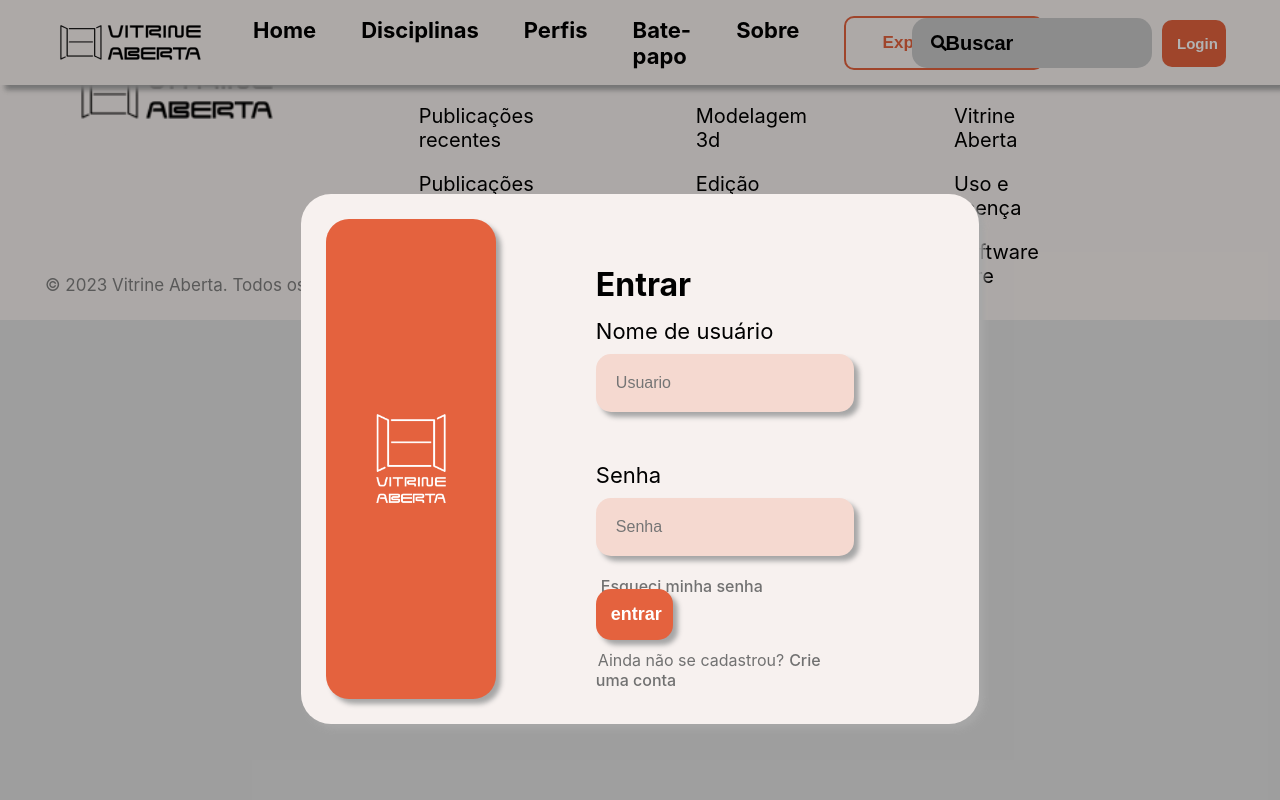
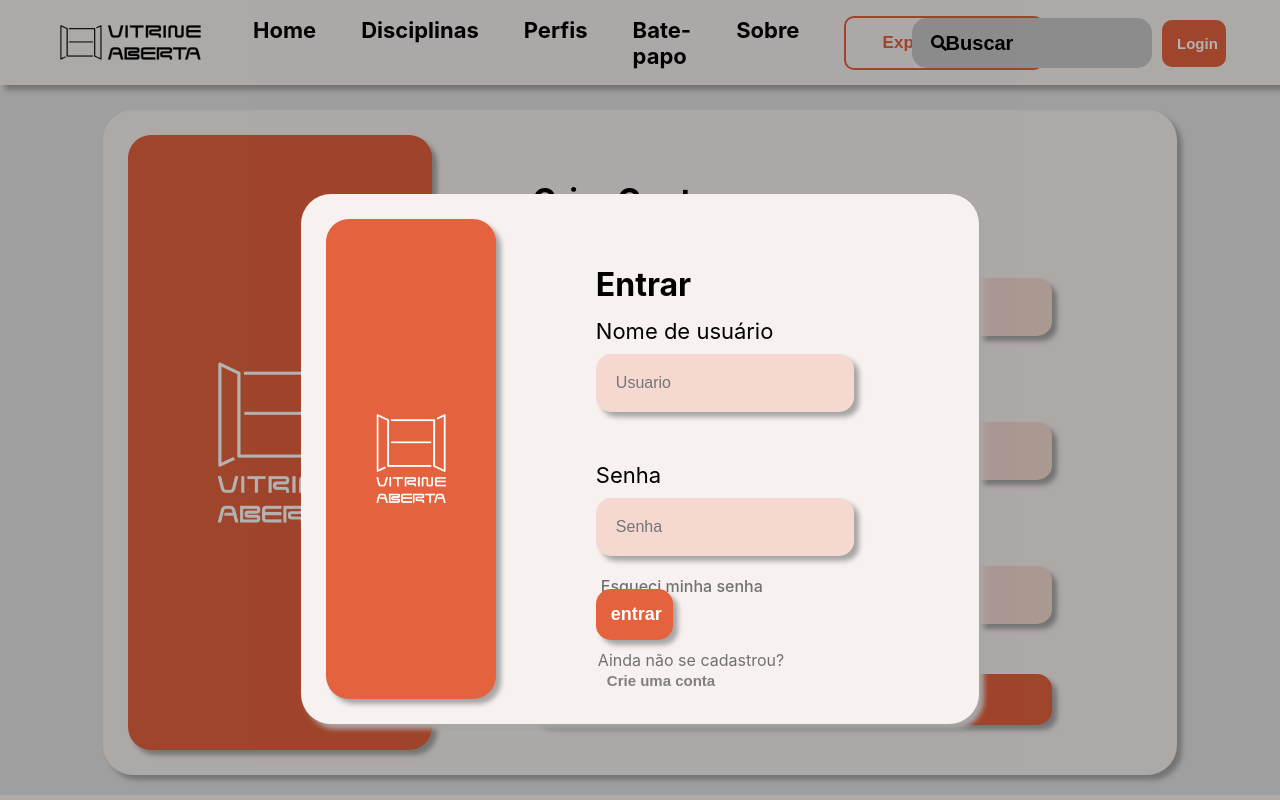
Before and after one commit to LuisGuilherme26/vitrine_aberta, a React (Create React App) app: page /cadastro in a window 1280 px wide. Both pictures are taken after a click on the button "Login". Shown: the top 800 px of the page. Built offline with nearby package versions, Linux system fonts and the light colour scheme.

Commit message:
Backend do usuário

```diff
--- a/package.json
+++ b/package.json
@@ -6,6 +6,7 @@
     "@testing-library/jest-dom": "^5.16.5",
     "@testing-library/react": "^13.4.0",
     "@testing-library/user-event": "^13.5.0",
+    "axios": "^1.4.0",
     "react": "^18.2.0",
     "react-color": "^2.19.3",
     "react-dom": "^18.2.0",
--- a/src/App.css
+++ b/src/App.css
@@ -177,7 +177,7 @@ nav button{
   margin-top: 10px;
 }
 
-.content-footer button{
+.content-footer > button{
   background-color: #E4623E;
   border: none;
   color: #fff;
@@ -206,16 +206,29 @@ nav button{
   color: #393939;
 }
 
+.Container.cad{
+  width: 80%;
+  background-color: #F7F1EF;
+  border-radius: 30px;
+  box-shadow: 5px 5px 5px #a6a6a6;
+  display: flex;
+  padding: 25px;
+  margin: 110px 20px 20px 20px;
+}
+
 .Cad-content{
   width: calc(66.6% - 100px);
-  height: 100%;
   display: flex;
   flex-direction: column;
   padding: 25px 100px;
 }
 
+.Cad-content form{
+  width: 100%;
+}
+
 .Cad-content .content-body{
-  height: 75%;
+  width: 100%;
   display: flex;
   flex-direction: column;
   justify-content: center;
@@ -507,7 +520,7 @@ nav button{
 .aut-box{
   border: 3px solid #E4623E;
   border-radius: 15px;
-  border-bottom: 3px solid #fff;
+  /* border-bottom: 3px solid #fff; */
   display: flex;
   flex-direction: column;
   padding: 40px 50px;
@@ -533,8 +546,8 @@ nav button{
 
 .aut-box button{
   background-color: transparent;
-  border: 2px solid #fff;
-  color: #fff;
+  border: 2px solid #E4623E;
+  color: #E4623E;
   margin-top: 10px;
   cursor: pointer;
   user-select: none;
--- a/src/App.js
+++ b/src/App.js
@@ -2,6 +2,7 @@ import './App.css';
 import Navbar from './components/Navbar';
 import Home from './components/Home';
 import Exposicao from './components/Exposicao';
+import Cadastro from './components/Cadastro';
 import Disciplina from './components/Disciplina';
 import Footer from './components/Footer';
 import Sobre from './components/Sobre';
@@ -17,6 +18,7 @@ function App() {
           <Route path="/disciplina" element={<Disciplina />}/>
           <Route path="/sobre" element={<Sobre />}/>
           <Route path="/exposicao" element={<Exposicao />}/>
+          <Route path="/cadastro" element={<Cadastro />}/>
         </Routes>
       </Router>
       <Footer />
--- a/src/components/Cadastro.jsx
+++ b/src/components/Cadastro.jsx
@@ -1,39 +1,60 @@
-import Logo from "../media/logo.png"
+import { useState } from "react";
+import Logo from "../media/logo.png";
+import axios from "axios";
+import { useNavigate } from "react-router-dom";
 
-const Cadastro = () =>{
-    return(
-        <>
-            <div className="Container">
+const Cadastro = () => {
+
+    const [nome, setNome] = useState("");
+    const [email, setEmail] = useState("");
+    const [senha, setSenha] = useState("");
+    const navigate = useNavigate();
+
+    const handleSubmit = (e) => {
+        e.preventDefault();
+        const newUser = { nome, email, senha };
+
+        axios.post("http://localhost:3001/usuario/registrar", newUser)
+            .then(
+                (res) => {
+                    console.log(res.data);
+                    alert(`Usuário $(nome) criado com sucesso!`);
+                    navigate("/");
+                }
+            )
+            .catch(error => console.log(error))
+    }
+
+    return (
+        <div style={{display: "flex", justifyContent: "center"}}>
+            <div className="Container cad">
                 <div className="Logo-box">
-                    <img src={Logo}/>
+                    <img src={Logo} />
                 </div>
                 <div className="Cad-content">
+                    <form onSubmit={handleSubmit}>
                         <div className="content-body">
                             <h1>Criar Conta</h1>
                             <div className="box">
                                 <label>Nome de usuário</label>
-                            <input type="text"  placeholder="Usuario"/>
+                                <input type="text" placeholder="Usuario" onChange={(event) => setNome(event.target.value)} />
                             </div>
                             <div className="box">
                                 <label>Email</label>
-                            <input type="email" placeholder="Email"/>
+                                <input type="email" placeholder="Email" onChange={(event) => setEmail(event.target.value)} />
                             </div>
                             <div className="box">
                                 <label>Senha</label>
-                            <input type="password" placeholder="Senha"/>
+                                <input type="password" placeholder="Senha" onChange={(event) => setSenha(event.target.value)} />
                             </div>
                         </div>
                         <div className="content-footer">
-                        <button>Criar conta</button>
-                        <div>
-                            <span>Já possui uma conta?</span>
-                            <a href="#">Faça login</a>
+                            <button type="submit" style={{ width: "100%" }}>Criar conta</button>
+                        </div>
+                    </form>
                 </div>
             </div>
         </div>
-
-            </div>
-        </>
     )
 }
 
--- a/src/components/Disciplina.jsx
+++ b/src/components/Disciplina.jsx
@@ -89,7 +89,7 @@ const Disciplina = () => {
                     </div>
                 </div>
             </div>
-            <div className="orange-bar"></div>
+            {/* <div className="orange-bar"></div> */}
         </div>
     )
 }
--- a/src/components/Exposicao.jsx
+++ b/src/components/Exposicao.jsx
@@ -119,7 +119,7 @@ const Exposicao = () => {
                                         color={colorText}
                                         onChangeComplete={handleColorText}
                                     />
-                                    <input type="checkbox" onChange={handleBold} /><span>Negirto???</span>
+                                    <input type="checkbox" onChange={handleBold} /><span>Negrito</span>
                                     <label>
                                         Tamanho da letra:
                                         <select name="size" onChange={handleSize}>
--- a/src/components/Login.jsx
+++ b/src/components/Login.jsx
@@ -1,35 +1,10 @@
 import Logo from "../media/logo.png"
+import { Link } from "react-router-dom"
 
 const Login = () =>{
     return(
         <>
-            <div className="Container">
-                <div className="Logo-box">
-                    <img src={Logo}/>
-                </div>
-                <div className="Login-content">
-                <h1>Entrar</h1>
-                    <div className="content-body">
-                        <div className="box">
-                            <label>Nome de usuário</label>
-                            <input type="text"  placeholder="Usuario"/>
-                        </div>
-                        <div className="box">
-                            <label>Senha</label>
-                            <input type="password" placeholder="Senha"/>
-                            <a href="">Esqueci minha senha</a>
-                        </div>
-                    </div>
-                    <div className="content-footer">
-                        <button>entrar</button>
-                        <div>
-                            <span>Ainda não se cadastrou?</span>
-                            <a href="#">Crie uma conta</a>
-                        </div>
-                    </div>
-                </div>
 
-            </div>
         </>
     )
 }
--- a/src/components/Navbar.jsx
+++ b/src/components/Navbar.jsx
@@ -1,39 +1,74 @@
 import Logo_h from "../media/logo_h.png"
 import { FaSearch } from 'react-icons/fa'
-import Login from './Login'
-import React, {useState} from 'react'
+import React, { useState } from 'react'
 import Modal from 'react-modal'
 import { Link } from 'react-router-dom';
+import Logo from "../media/logo.png"
 
 Modal.setAppElement("#root");
 
-const Navbar = () =>{
+const Navbar = () => {
 
     const [modalIsOpen, setIsOpen] = useState(false);
 
-    function openModal(){
+    function openModal() {
         setIsOpen(true);
     }
 
-    function closeModal(){
+    function closeModal() {
         setIsOpen(false);
     }
 
-    return(
+    return (
         <>
             <Modal
-                isOpen = {modalIsOpen}
+                isOpen={modalIsOpen}
                 onRequestClose={closeModal}
                 contentLabel="Login"
                 overlayClassName="modal-overlay Login"
                 className="modal-content Login"
             >
-                <Login/>
+                <div className="Container">
+                    <div className="Logo-box">
+                        <img src={Logo} />
+                    </div>
+                    <div className="Login-content">
+                        <h1>Entrar</h1>
+                        <div className="content-body">
+                            <div className="box">
+                                <label>Nome de usuário</label>
+                                <input type="text" placeholder="Usuario" />
+                            </div>
+                            <div className="box">
+                                <label>Senha</label>
+                                <input type="password" placeholder="Senha" />
+                                <a href="">Esqueci minha senha</a>
+                            </div>
+                        </div>
+                        <div className="content-footer">
+                            <button>entrar</button>
+                            <div>
+                                <span>Ainda não se cadastrou?</span>
+                                <Link className="link-route" to="/cadastro">
+                                    <button onClick={closeModal} style={{
+                                        background: "transparent",
+                                        border: "transparent",
+                                        color: "grey",
+                                        fontWeight: "bold",
+                                        fontSize: "15px",
+                                        cursor: "pointer"
+                                    }}>Crie uma conta</button>
+                                </Link>
+                            </div>
+                        </div>
+                    </div>
+
+                </div>
             </Modal>
 
             <nav>
                 <div className="nav-box" style={{ width: "60%" }}>
-                    <img src={Logo_h}/>
+                    <img src={Logo_h} />
                     <ul>
                         <li><Link className="link-route" to="/">Home</Link></li>
                         <li><Link className="link-route" to="/disciplina">Disciplinas</Link></li>
@@ -41,12 +76,14 @@ const Navbar = () =>{
                         <li>Bate-papo</li>
                         <li><Link className="link-route" to="/sobre">Sobre</Link></li>
                     </ul>
-                    <Link className="link-route" to="/exposicao"><button style={{ background: "transparent", color: "#E4623E", border: "2px solid #E4623E", fontSize: "17px", width: "200px"}}>Expor Trabalho</button></Link>
+                    <Link className="link-route" to="/exposicao"><button style={{ background: "transparent", color: "#E4623E", border: "2px solid #E4623E", fontSize: "17px", width: "200px" }}>Expor Trabalho</button></Link>
                 </div>
-                <div className="navbox" style={{ width: "25%", position: "relative"}}>
-                    <input type="text" placeholder="Buscar"/>
-                    <FaSearch  style={{ height: "1.5rem", width: "1.5rem", position: "absolute", top: "50%", left: "15px", padding: "4px",
-                boxSizing: "border-box", transform: "translateY(-50%)"}}/>
+                <div className="navbox" style={{ width: "25%", position: "relative" }}>
+                    <input type="text" placeholder="Buscar" />
+                    <FaSearch style={{
+                        height: "1.5rem", width: "1.5rem", position: "absolute", top: "50%", left: "15px", padding: "4px",
+                        boxSizing: "border-box", transform: "translateY(-50%)"
+                    }} />
                     <button onClick={openModal}>Login</button>
                 </div>
             </nav>
```
Also changed, not shown: 1 other file (tests, documents, lock files or other folders). Lines whose indentation alone changed are shown as unchanged.
